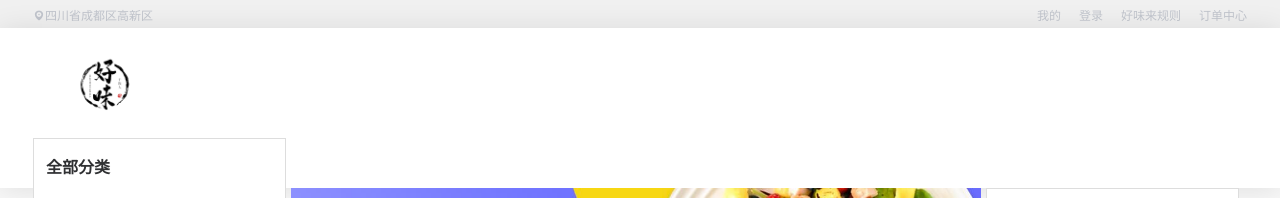
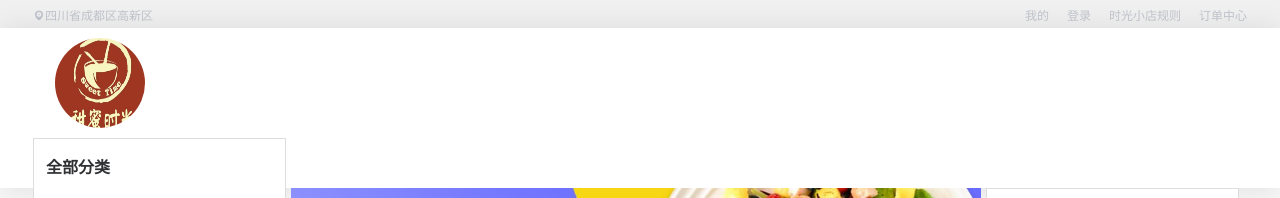
Before and after one commit to idabaicai/food, a Vue app: page /#/ in a window 1280 px wide. Shown: the top 198 px of the page. Built offline with nearby package versions, Linux system fonts and the light colour scheme; no server answers.

Commit message:
feat: 更改网站名和log

```diff
--- a/src/components/common/Nav.vue
+++ b/src/components/common/Nav.vue
@@ -57,6 +57,12 @@ export default {
         justify-content: flex-start;
         align-items: center;
         cursor: pointer;
+        padding: 10px;
+        img {
+          width: 90px;
+          height: 90px;
+          border-radius: 45px;
+        }
         h2 {
           vertical-align: middle;
         }
--- a/src/config/site.js
+++ b/src/config/site.js
@@ -1,4 +1,4 @@
-const name = '好味来'
+const name = '时光小店'
 const version = 'v1.0'
 export default {
   name,
```
Also changed, not shown: src/assets/logo.png.
